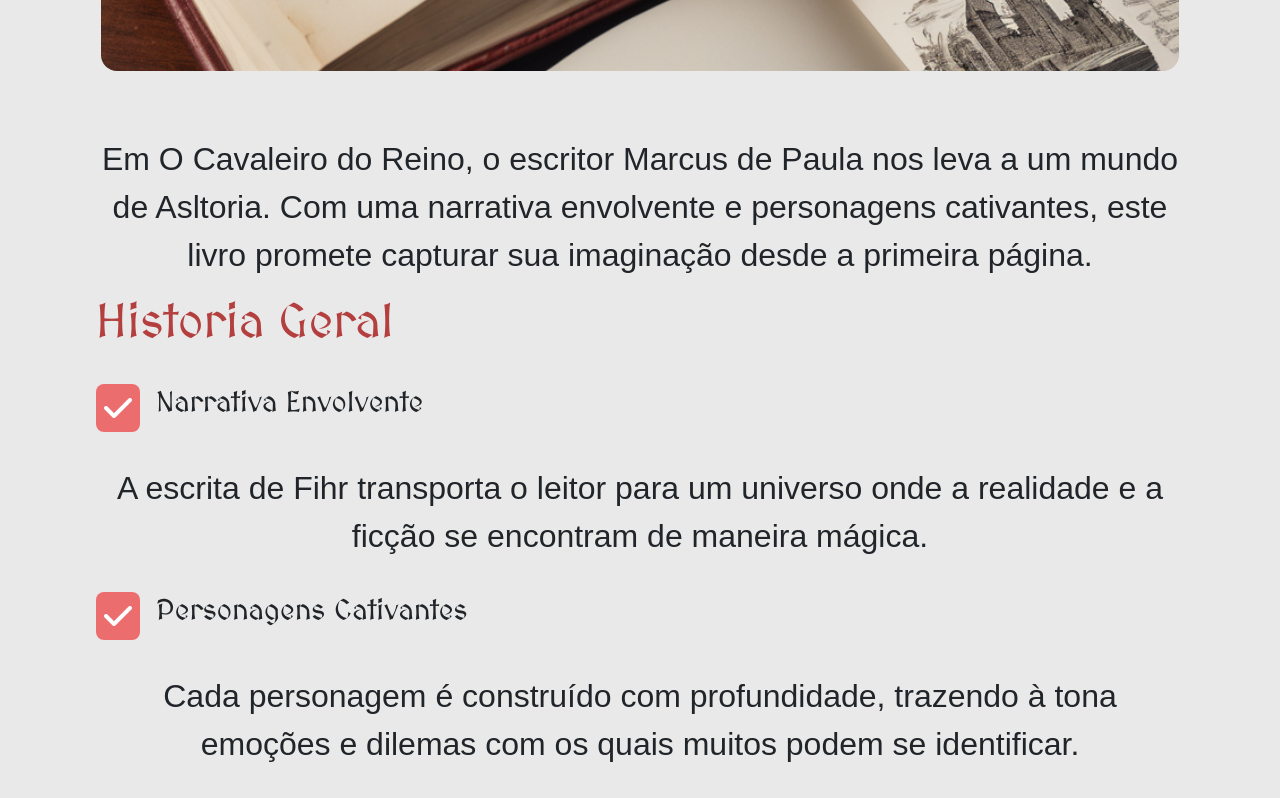
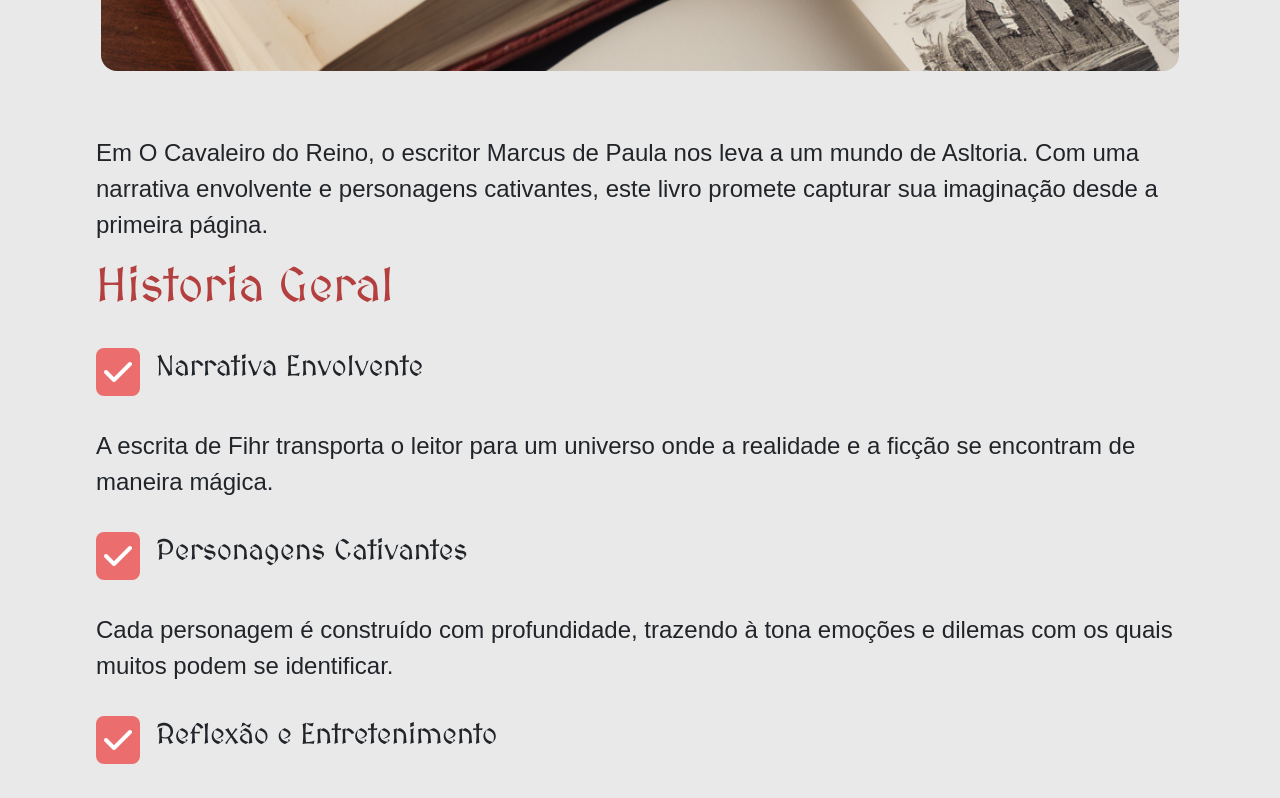
Before and after one commit to elfihr/bookCavaleiroReino, a React (Create React App) app: page / in a window 1280 px wide. Shown: the part 2940-3738 px from the top of the page. Built offline with nearby package versions, Linux system fonts and the light colour scheme; a web font is replaced by a local one.

Commit message:
ajuste formatacao

```diff
--- a/src/App.css
+++ b/src/App.css
@@ -13,15 +13,13 @@
 }
 
 .description{
-  font-size: 2rem;
-  text-align: center;
+  font-size: 1.5rem;
+
 }
-
 
 .descriptionMini{
   font-size: 1.5rem;
 }
-
 
 .title{
   font-family: var(--font-medieval);
--- a/src/style/Author.css
+++ b/src/style/Author.css
@@ -9,9 +9,9 @@
 
 .author_container{
     display: flex;
-    justify-content: center;
+
     align-items: center;
-    padding: 0 6rem;
+    padding: 0 2rem;
     gap: 3rem
 }
 
--- a/src/style/Hero.css
+++ b/src/style/Hero.css
@@ -87,8 +87,8 @@
 }
 
 .heroImg {
-    width: 30rem;
-    height: 40rem;
+    width: 28rem;
+    height: 38rem;
     box-shadow: 0px 2px 37px -1px rgba(0, 0, 0, 1);
 }
 
--- a/src/style/Testimonials.css
+++ b/src/style/Testimonials.css
@@ -11,7 +11,7 @@
 }
 
 .testimonialsImg {
-    width: 50%;
+    width: 35%;
     border-radius: 50%;
 }
 
```
